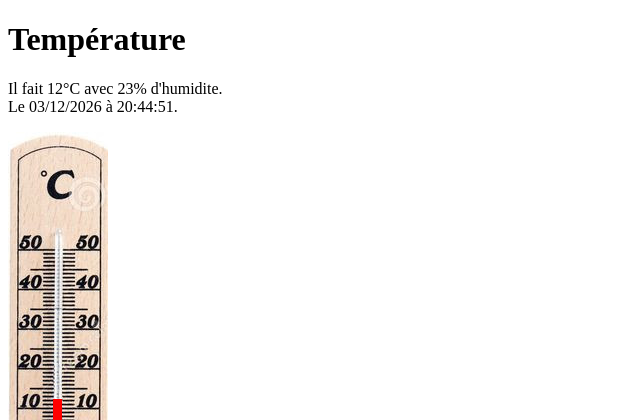
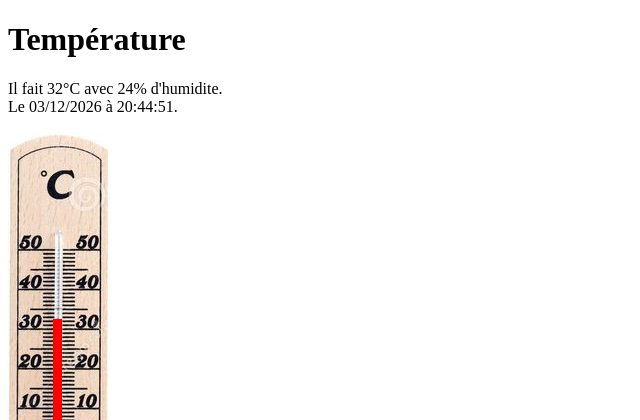
Before and after one commit to joelparrat/dht11, a PHP site: page / in a window 1280 px wide. Shown: the top 420 px of the page, without its empty margins (0-640 px from the left). Run offline with PHP 8.4, Linux system fonts and the light colour scheme.

Commit message:
avant vps

```diff
--- a/html/index.php
+++ b/html/index.php
@@ -6,7 +6,7 @@
     <head>
         <title>Projet DHT11</title>
         <meta charset="UTF-8">
-        <meta http-equiv="refresh" content="1">
+        <meta http-equiv="refresh" content="10">
         <link rel="stylesheet" type="text/css" href="../css/style.css">
     </head>
 
--- a/txt/objet.json
+++ b/txt/objet.json
@@ -1 +1 @@
-{"temperature": "12","humidite":"23"}
+{"temperature":32,"humidite":24}
```
